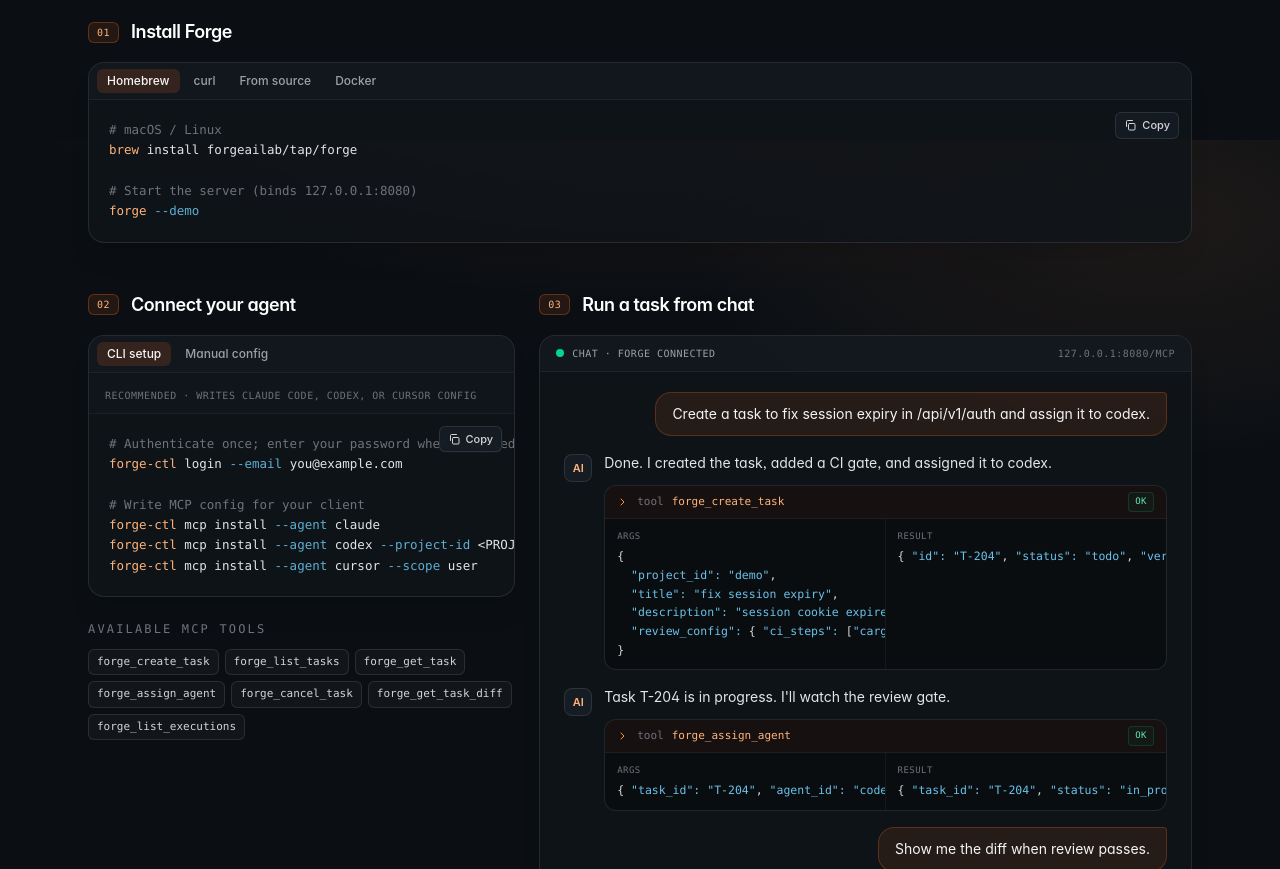
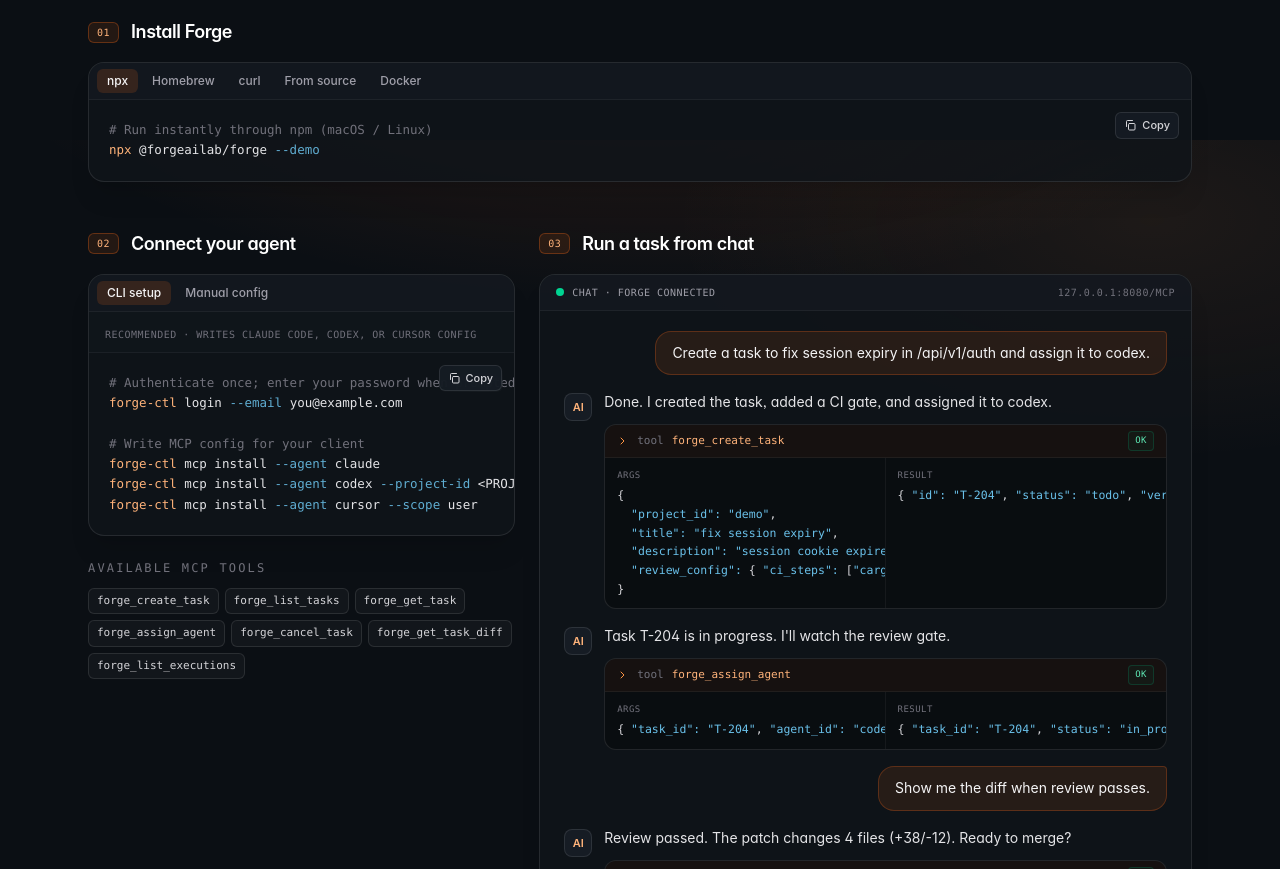
Before and after one commit to ForgeAILab/forgeailab.github.io, a React (Vite) app: page / in a window 1280 px wide. Shown: the part 3860-4729 px from the top of the page. Built offline with nearby package versions, Linux system fonts and the light colour scheme; a web font is replaced by a local one.

Commit message:
Add npx quickstart install option

```diff
--- a/src/components/Quickstart.tsx
+++ b/src/components/Quickstart.tsx
@@ -11,6 +11,12 @@
 }
 
 const INSTALL_TABS: Tab[] = [
+  {
+    id: 'npx',
+    label: 'npx',
+    code: `# Run instantly through npm (macOS / Linux)
+npx @forgeailab/forge --demo`,
+  },
   {
     id: 'brew',
     label: 'Homebrew',
@@ -404,7 +410,7 @@
     return <span className="text-zinc-500">{line}</span>
   }
   if (lang === 'shell') {
-    const cmdRe = /^(\s*)(curl|brew|forge-ctl|forge|cd|git|cargo|docker|jq|open)\b/
+    const cmdRe = /^(\s*)(curl|brew|npx|forge-ctl|forge|cd|git|cargo|docker|jq|open)\b/
     const m = line.match(cmdRe)
     const tokens: React.ReactNode[] = []
     let remaining = line
```
